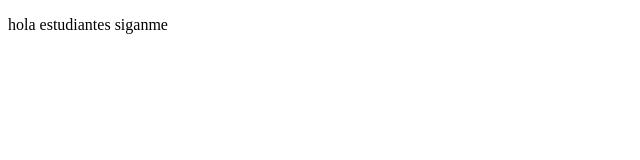
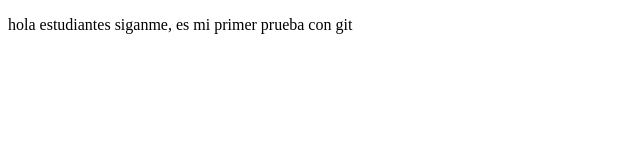
Before and after one commit to Michael5202/proyectoDemoCPrework, a plain HTML site: page index.html in a window 1280 px wide. Shown: the whole page, without its empty margins (0-640 px from the left). Drawn offline with Linux system fonts and the light colour scheme.

Commit message:
cambios de prueba

```diff
--- a/index.html
+++ b/index.html
@@ -8,7 +8,7 @@
 </head>
 <body>
     <p>
-        hola estudiantes siganme
+        hola estudiantes siganme, es mi primer prueba con git
     </p>
 </body>
 </html>
```
